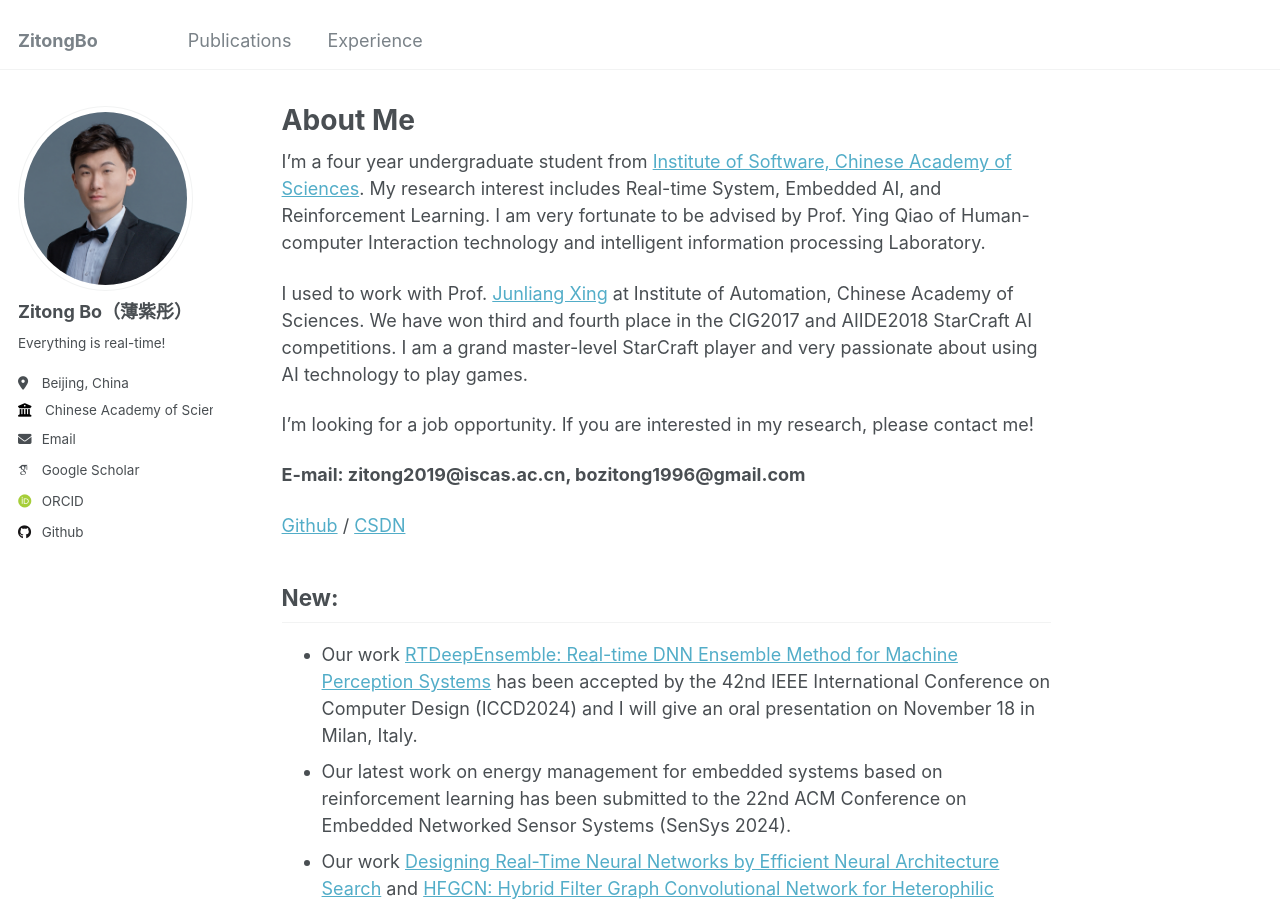
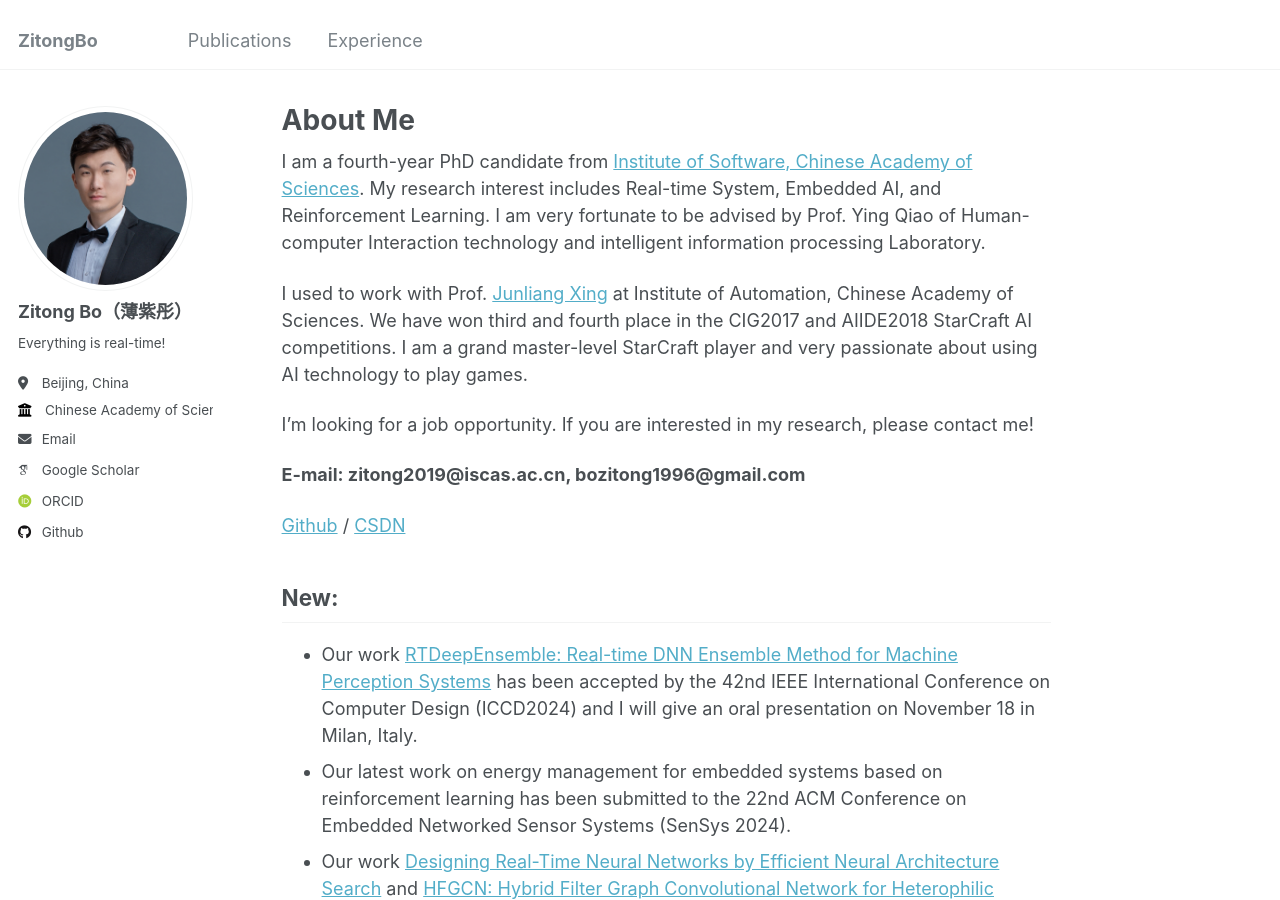
Before and after one commit to ZitongBo/ZitongBo.github.io, a Jekyll site: the page built from _pages/about.md, in a window 1280 px wide and 900 px high. Built offline with Jekyll 4.4.1, drawn with Linux system fonts in a browser that asks for light colours; some web fonts are replaced.

Commit message:
Update about.md

```diff
--- a/_pages/about.md
+++ b/_pages/about.md
@@ -6,7 +6,7 @@ redirect_from:
   - /about/
   - /about.html
 ---
-I'm a four year undergraduate student from [Institute of Software, Chinese Academy of Sciences](https://www.is.cas.cn/). My research interest includes Real-time System, Embedded AI, and Reinforcement Learning. I am very fortunate to be advised by Prof. Ying Qiao of Human-computer Interaction technology and intelligent information processing Laboratory.
+I am a fourth-year PhD candidate from [Institute of Software, Chinese Academy of Sciences](https://www.is.cas.cn/). My research interest includes Real-time System, Embedded AI, and Reinforcement Learning. I am very fortunate to be advised by Prof. Ying Qiao of Human-computer Interaction technology and intelligent information processing Laboratory.
 
 I used to work with Prof. [Junliang Xing](https://pi.cs.tsinghua.edu.cn/lab/people/jlxing/en/) at Institute of Automation, Chinese Academy of Sciences. We have won third and fourth place in the CIG2017 and AIIDE2018 StarCraft AI competitions. I am a grand master-level StarCraft player and very passionate about using AI technology to play games.
 
```
